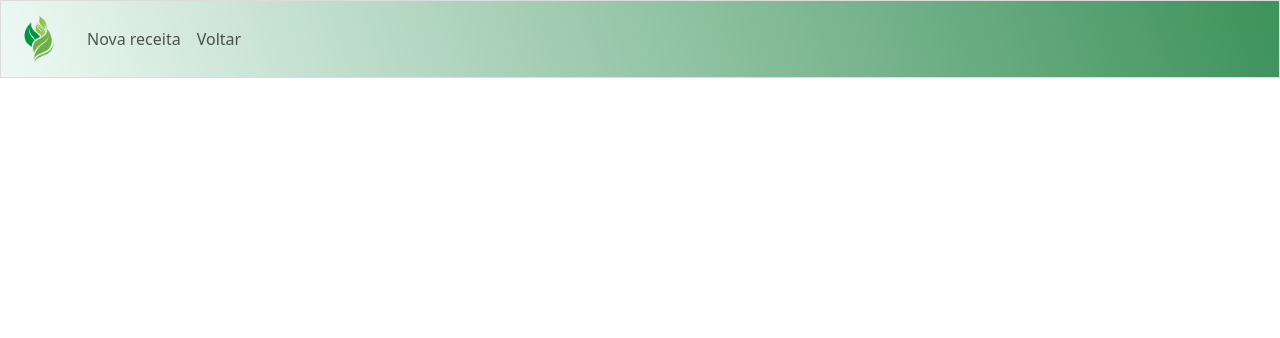
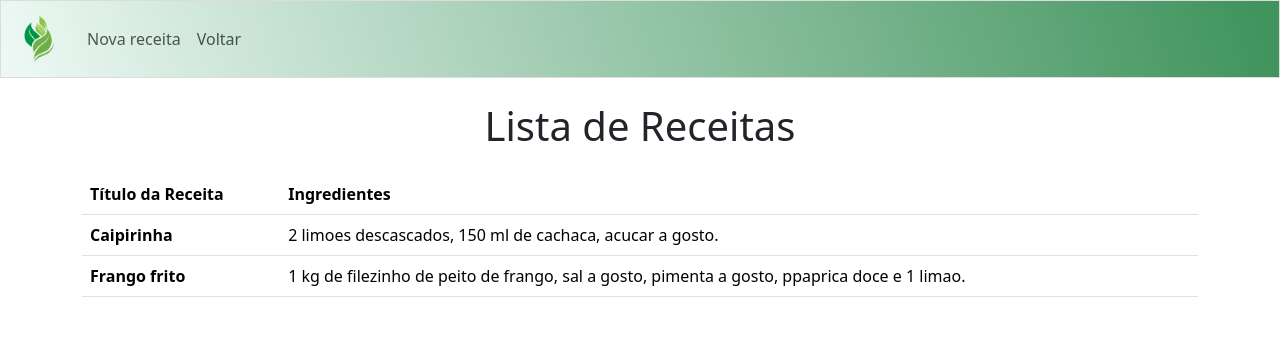
Before and after one commit to mrafaelbatista/uniesp-ip-projeto-flask, a Flask app: page /receitas in a window 1280 px wide. Shown: the top 338 px of the page. Run offline with Flask 3, Linux system fonts and the light colour scheme.

Commit message:
add code listar_receitas in ceitas.html

```diff
--- a/app.py
+++ b/app.py
@@ -88,9 +88,28 @@ def index2_beHealthy():
     return render_template('index2_beHealthy.html')
 
 
-@app.route('/receitas')
-def receitas():
-    return render_template('receitas.html')
+@app.route('/receitas', methods=['GET'])
+def listar_receitas():
+    # Caminho para o arquivo CSV
+    cadastro_receitas_lista = 'cadastro_receitas.csv'
+
+    # Verifica se o arquivo existe
+    arquivo_existe_receita = os.path.exists(cadastro_receitas_lista)
+
+    # Se o arquivo não existir ou estiver vazio, retorna uma lista vazia
+    if not arquivo_existe_receita or os.stat(cadastro_receitas_lista).st_size == 0:
+        receitas_lista = []
+    else:
+        # Abre o arquivo CSV em modo de leitura
+        with open(cadastro_receitas_lista, 'r', newline='') as csvfile_lista:
+            # Cria um objeto de leitura CSV
+            csv_reader = csv.reader(csvfile_lista)
+            # Ignora o cabeçalho se existir
+            next(csv_reader, None)
+            # Lê as receitas do arquivo CSV
+            receitas_lista = list(csv_reader)
+
+    return render_template('receitas.html', receitas=receitas_lista)
 
 
 @app.route('/form_cadastro_receita')
--- a/cadastro_receitas.csv
+++ b/cadastro_receitas.csv
@@ -1,3 +1,4 @@
 titulo_receita,ingredientes_receita
 Caipirinha,"2 limoes descascados, 150 ml de cachaca, acucar a gosto.
 "
+Frango frito,"1 kg de filezinho de peito de frango, sal a gosto, pimenta a gosto, ppaprica doce e 1 limao."
--- a/templates/receitas.html
+++ b/templates/receitas.html
@@ -39,6 +39,28 @@
     </nav>
   </header>
 
+  <main>
+    <div class="container">
+      <h1 class="text-center m-4">Lista de Receitas</h1>
+      <table class="table">
+        <thead>
+          <tr>
+            <th scope="col">Título da Receita</th>
+            <th scope="col">Ingredientes</th>
+          </tr>
+        </thead>
+        <tbody>
+          {% for receita in receitas %}
+            <tr>
+              <td><strong>{{ receita[0] }}</strong></td>
+              <td>{{ receita[1] }}</td>
+            </tr>
+          {% endfor %}
+        </tbody>
+      </table>
+    </div>
+  </main>
+
   <script src="https://cdn.jsdelivr.net/npm/bootstrap@5.3.2/dist/js/bootstrap.bundle.min.js"
     integrity="sha384-C6RzsynM9kWDrMNeT87bh95OGNyZPhcTNXj1NW7RuBCsyN/o0jlpcV8Qyq46cDfL"
     crossorigin="anonymous"></script>
```
